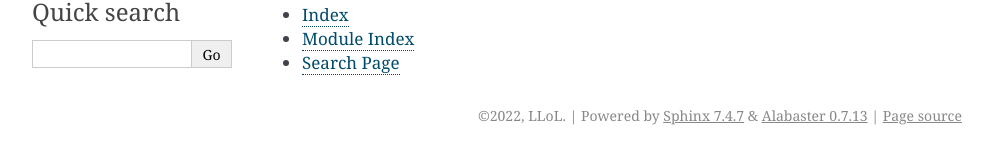
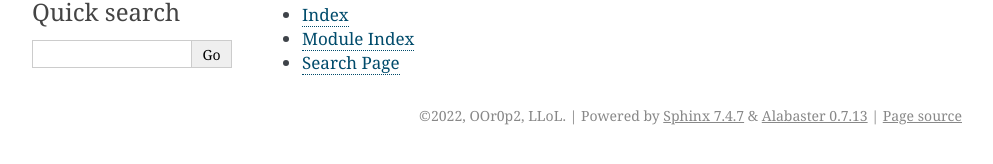
Before and after one commit to balosp/balospe-com, a Sphinx documentation site: the page built from source/index.rst, in a window 1280 px wide. Shown: the part 271-435 px from the top of the page, without its empty margins (148-1141 px from the left). Built offline with Sphinx 7.4.7, drawn with Linux system fonts in a browser that asks for light colours.

```diff
--- a/source/conf.py
+++ b/source/conf.py
@@ -7,7 +7,7 @@
 # https://www.sphinx-doc.org/en/master/usage/configuration.html#project-information
 
 project = 'Balospe'
-copyright = '2022, LLoL'
+copyright = '2022, OOr0p2, LLoL'
 author = 'Laurence Loewe of Laodicea'
 release = 'OOr0p2'
 
```
